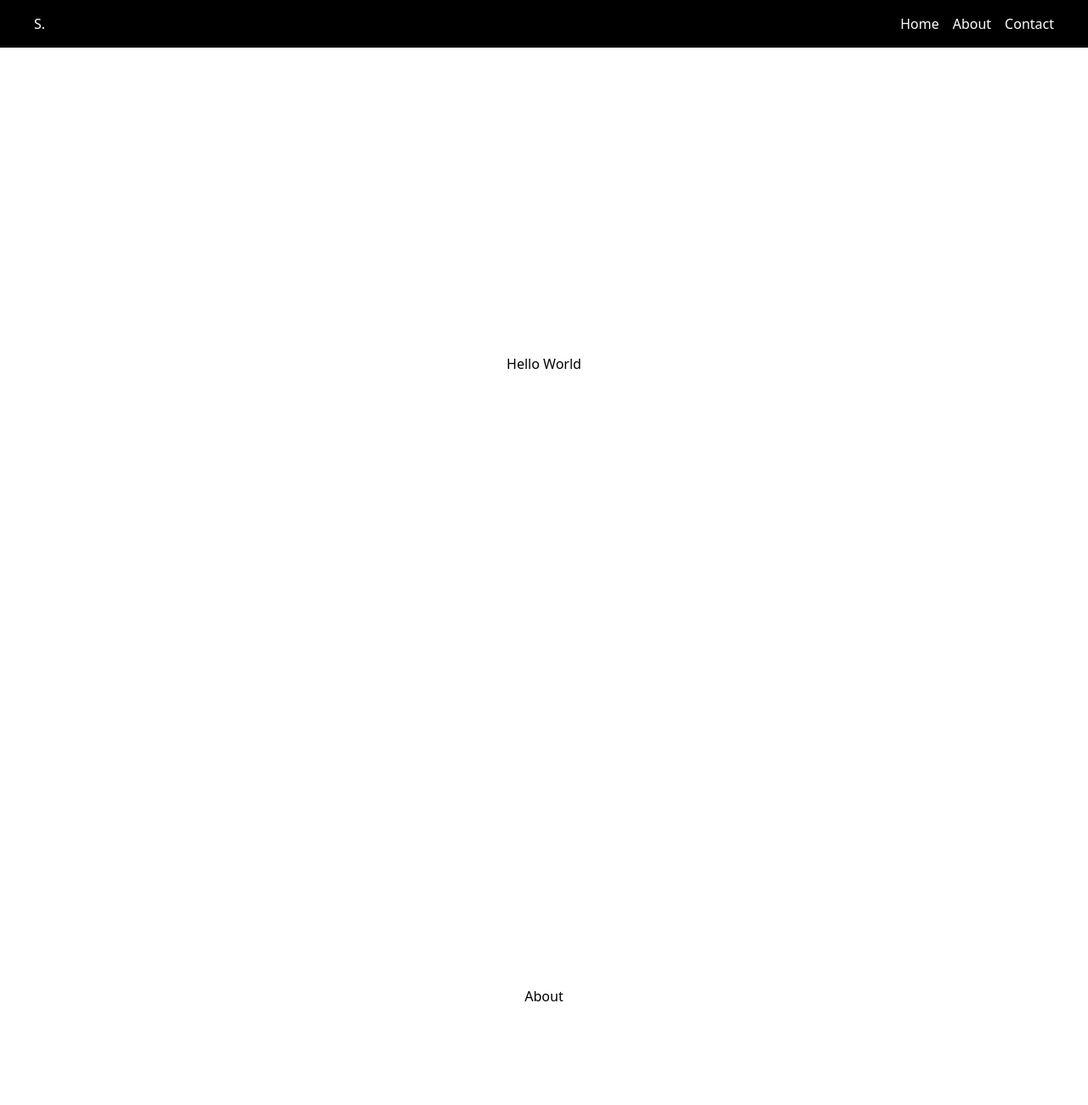
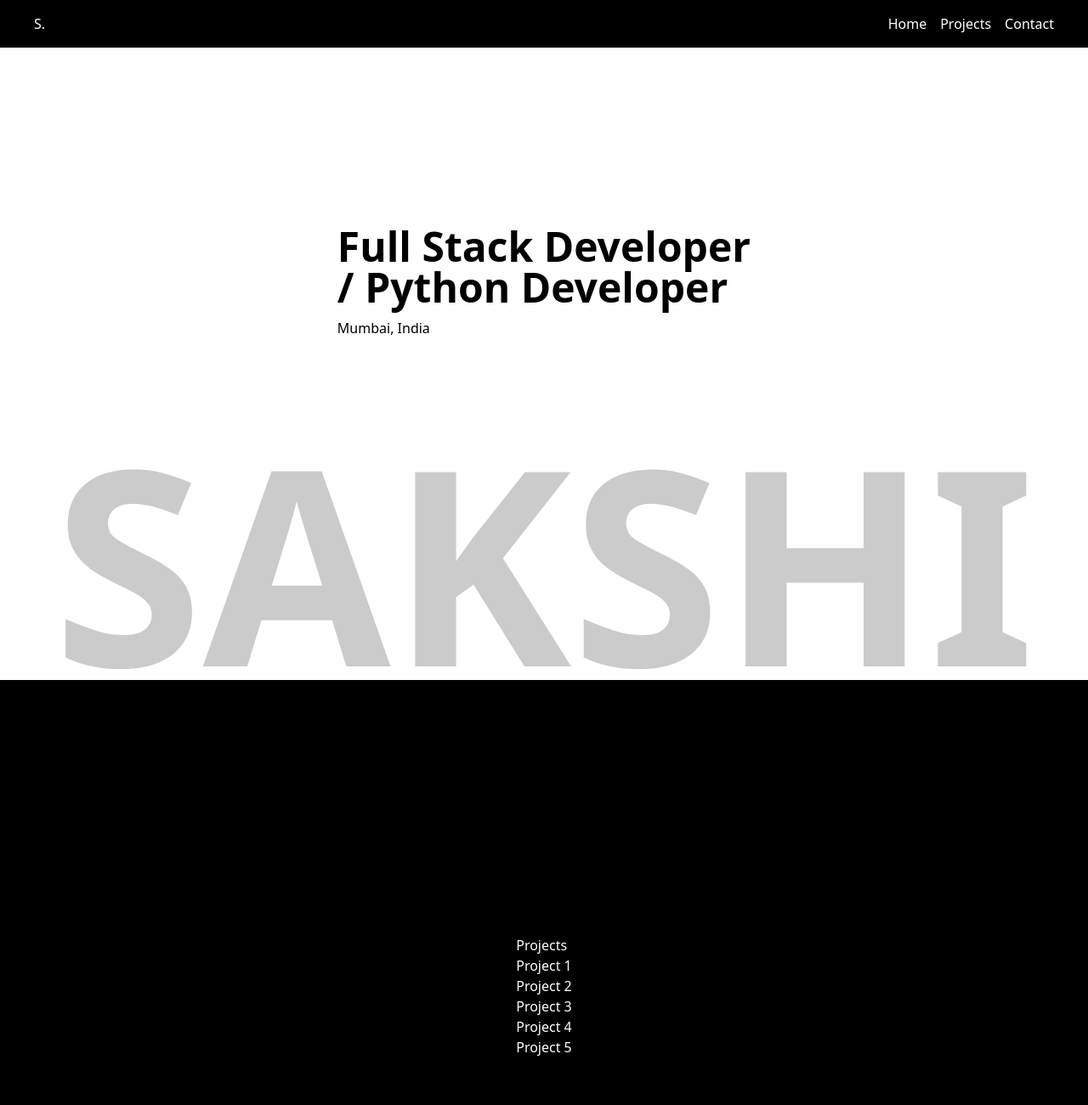
Before and after one commit to rashmod/sakshi-portfolio, a plain HTML site: page index.html in a window 1280 px wide. Shown: the top 1300 px of the page at 85% size. Drawn offline with Linux system fonts and the light colour scheme.

Commit message:
added hero section

```diff
--- a/index.html
+++ b/index.html
@@ -9,12 +9,12 @@
         <div class="navbar">
             <nav class="container">
                 <span>S.</span>
-                <ul class="nav-list">
+                <ul>
                     <li>
                         <a href="#hero">Home</a>
                     </li>
                     <li>
-                        <a href="#about">About</a>
+                        <a href="#projects">Projects</a>
                     </li>
                     <li>
                         <a href="#contact">Contact</a>
@@ -22,17 +22,37 @@
                 </ul>
             </nav>
         </div>
-        <main class="container">
-            <section id="hero">
-                <h1>Hello World</h1>
+        <!--  -->
+        <main>
+            <section id="hero" class="container hero-section">
+                <div>
+                    <h1>
+                        <span>Full Stack Developer</span>
+                        <span>/ Python Developer</span>
+                    </h1>
+                    <p>Mumbai, India</p>
+                </div>
+                <h2>SAKSHI</h2>
             </section>
-            <section id="about">
-                <h1>About</h1>
+            <!--  -->
+            <section id="projects" class="projects-section">
+                <div class="container">
+                    <h3>Projects</h3>
+                    <ul>
+                        <li>Project 1</li>
+                        <li>Project 2</li>
+                        <li>Project 3</li>
+                        <li>Project 4</li>
+                        <li>Project 5</li>
+                    </ul>
+                </div>
             </section>
+            <!--  -->
             <section id="contact">
                 <h1>Contact</h1>
             </section>
         </main>
+        <!--  -->
         <footer>
             <div class="container">this is footer</div>
         </footer>
--- a/style.css
+++ b/style.css
@@ -11,6 +11,14 @@ html {
   margin: 0 auto;
 }
 
+section {
+  height: var(--height);
+  display: flex;
+  flex-direction: column;
+  justify-content: center;
+  align-items: center;
+}
+
 .navbar {
   background-color: #000000;
   color: #ffffff;
@@ -19,22 +27,57 @@ html {
   top: 0;
   left: 0;
   right: 0;
-  z-index: 1;
+  z-index: 9999;
 
   nav {
     display: flex;
     justify-content: space-between;
   }
 
-  .nav-list {
+  ul {
     display: flex;
     gap: 1rem;
   }
 }
 
-section {
-  height: var(--height);
-  display: flex;
-  justify-content: center;
-  align-items: center;
+.hero-section {
+  position: relative;
+
+  div {
+    height: 100%;
+    display: flex;
+    flex-direction: column;
+    justify-content: center;
+    gap: 0.75rem;
+
+    padding-bottom: 12rem;
+  }
+
+  h1 {
+    display: flex;
+    flex-direction: column;
+
+    font-size: 3rem;
+    font-weight: 600;
+    line-height: 1;
+  }
+
+  h2 {
+    position: absolute;
+    bottom: -100;
+    z-index: -1;
+
+    font-size: 20rem;
+    font-weight: 900;
+    color: #000000;
+    opacity: 0.2;
+  }
 }
+
+.projects-section {
+  background-color: #000000;
+  color: #ffffff;
+
+  align-items: flex-start;
+  gap: 1.5rem;
+}
```
